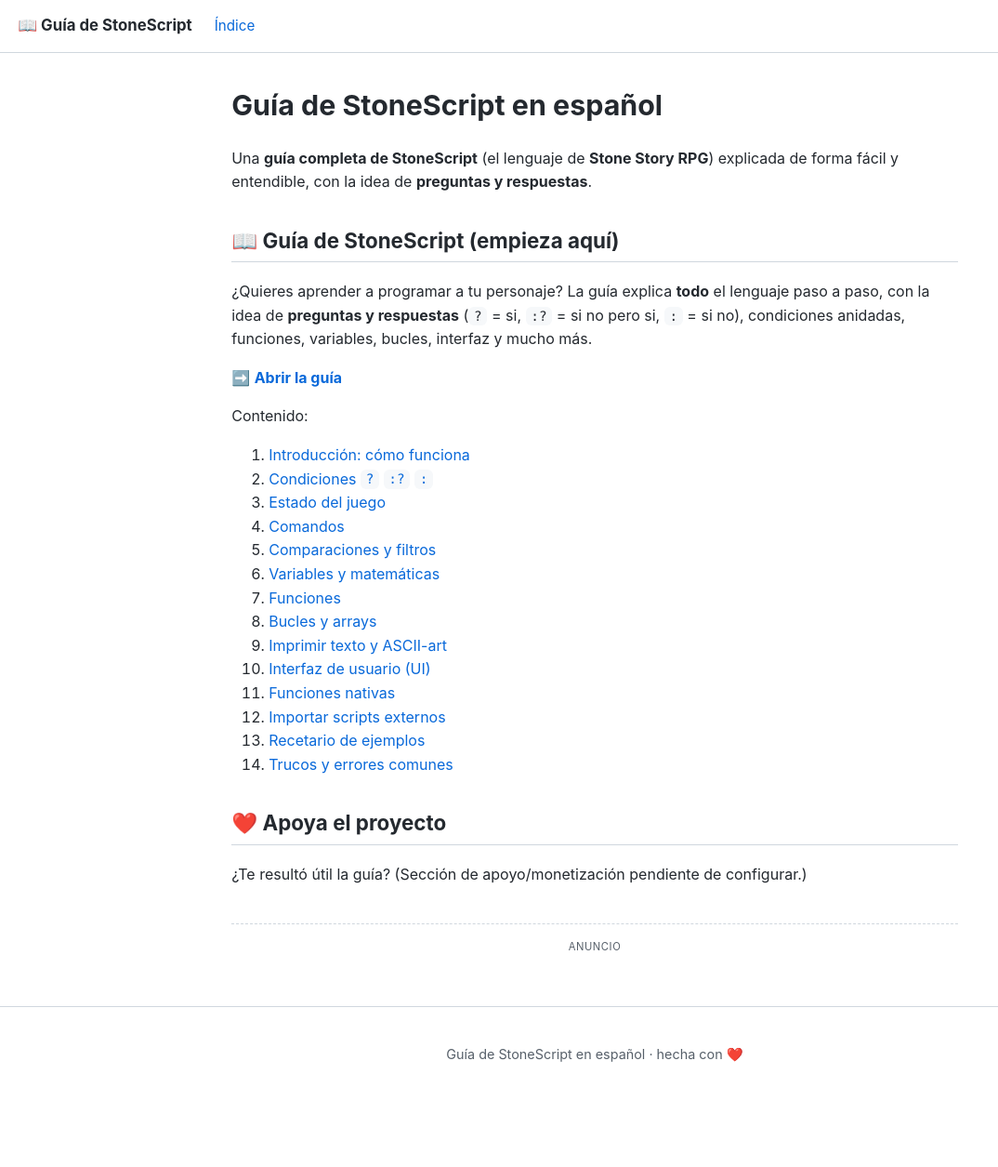
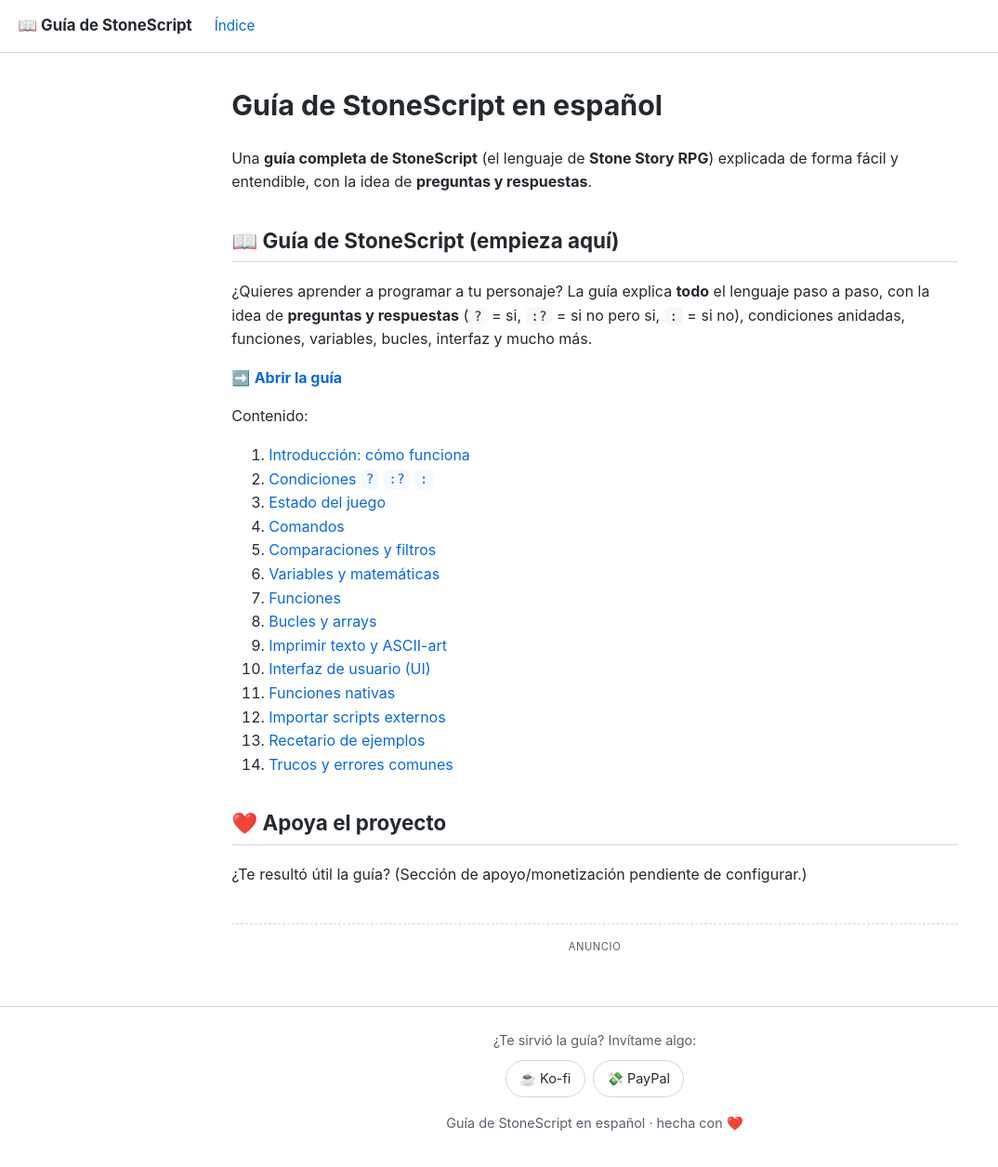
Before and after one commit to holaadios-23/Stonescript-Guia, a Jekyll site: the page built from README.md, in a window 1280 px wide and 1257 px high. Shown: the whole window at 93% size, without its empty margins (0-1074 px from the left). Built offline with Jekyll 4.4.1, drawn with Linux system fonts in a browser that asks for light colours; our own code applies the rules of GitHub Pages for plain Markdown files; part of the change alters nothing that is shown.

Commit message:
Configurar support: añadir Ko-fi y PayPal en _config.yml

```diff
--- a/_config.yml
+++ b/_config.yml
@@ -49,9 +49,9 @@ adsense_slot: "9251542744"
 #   github_sponsors: -> https://github.com/sponsors/USUARIO
 # ------------------------------------------------------------------
 support:
-  kofi: ""
+  kofi: "hibye_the_cat"
   buymeacoffee: ""
-  paypal: ""
+  paypal: "HolaAdios657"
   github_sponsors: ""
 
 exclude:
```
